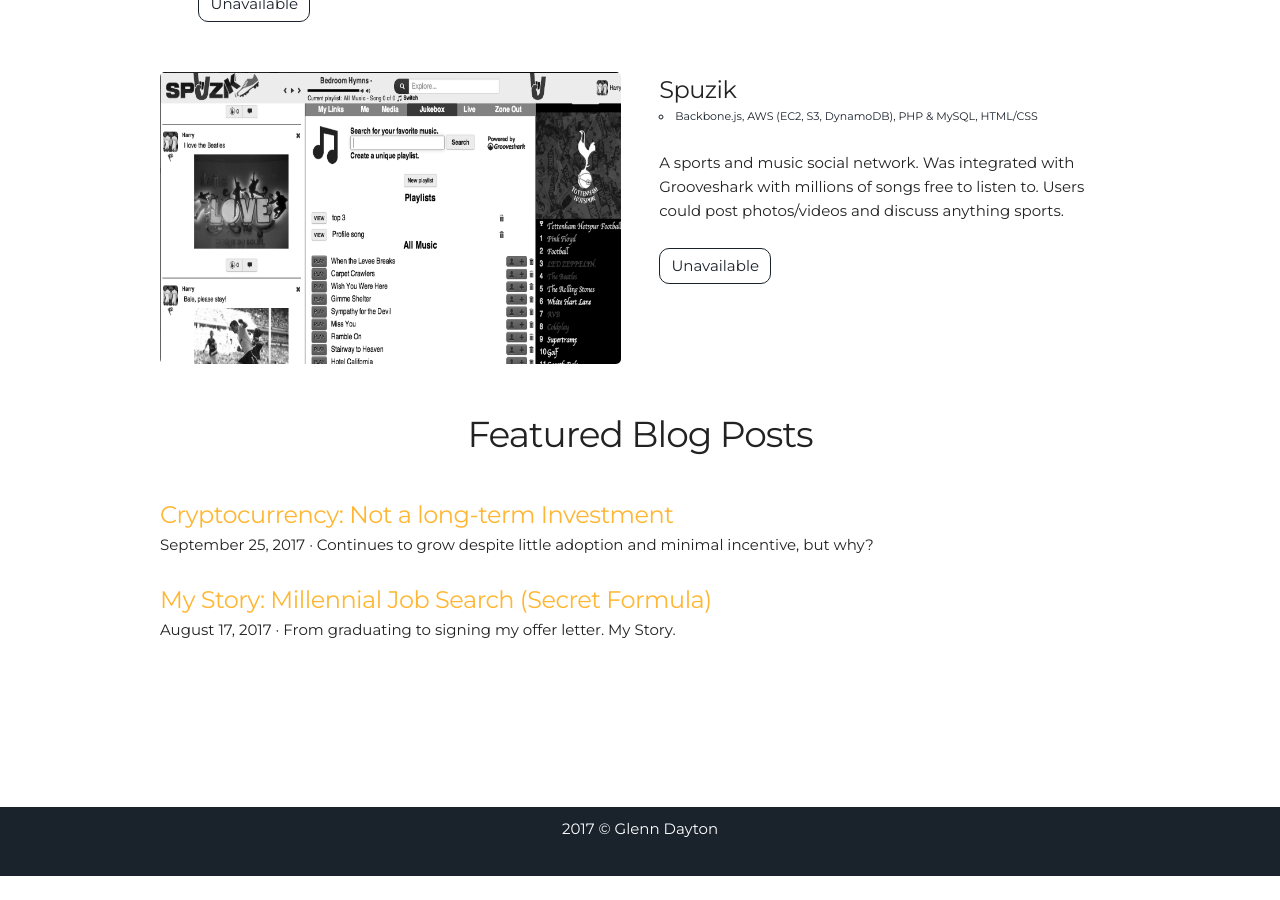
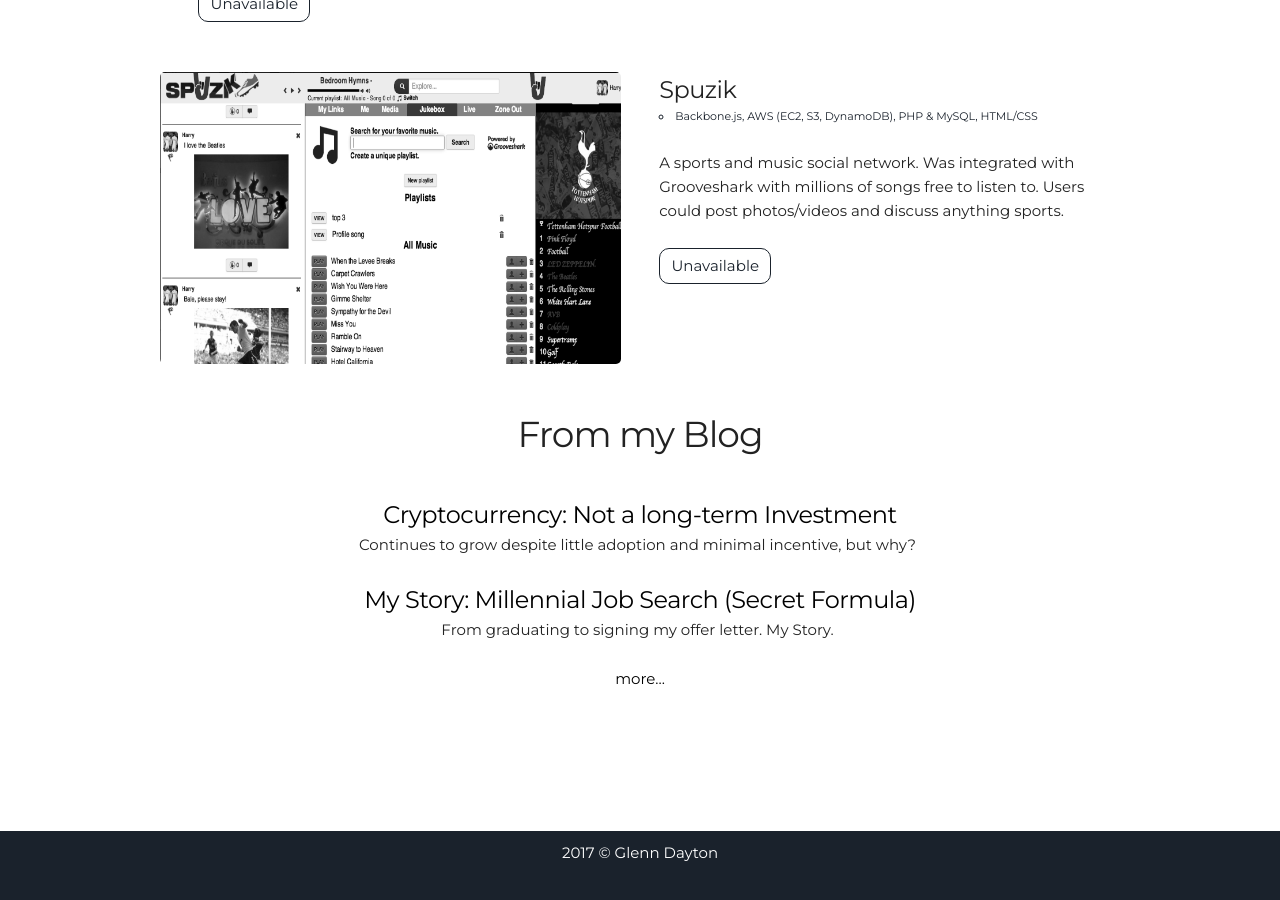
Before and after one commit to gdayton/gdayton.github.io, a Jekyll site: the page built from index.html, in a window 1280 px wide and 900 px high, scrolled down 2404 px. Built offline with Jekyll 4.4.1, drawn with Linux system fonts in a browser that asks for light colours; before the commit the page ends 3280 px from its top, so only the background shows below that.

Commit message:
more site changes, and design changes

```diff
--- a/_includes/projects.html
+++ b/_includes/projects.html
@@ -55,16 +55,17 @@
     </div>
   </div>
   <div class="user-details">
-    <h3> Featured Blog Posts </h3>
+    <h3> From my Blog </h3>
   </div>
   <div class="row user-projects">
-    <div class="twelve columns">
+    <div class="twelve columns" style="text-align:center;">
       {% for post in site.posts limit:2 %}
       <div class="main-a">
-        <a href="{{ post.url | prepend: site.baseurl }}" style="color:#ffb733; text-decoration: none;"><h5>{{ post.title }}</h5></a>
-        <p>{{ post.date | date: '%B %d, %Y' }} &middot; {{ post.description }}</p>
+        <a href="{{ post.url | prepend: site.baseurl }}" style="color:black; text-decoration: none;"><h5>{{ post.title }}</h5></a>
+        <p>{{ post.description }}</p>
       </div>
       {% endfor %}
+      <a href="/blog" style="color:black; text-decoration:none;">more...</a>
     </div>
   </div>
 </div>
```
Also changed, not shown: README.md.
